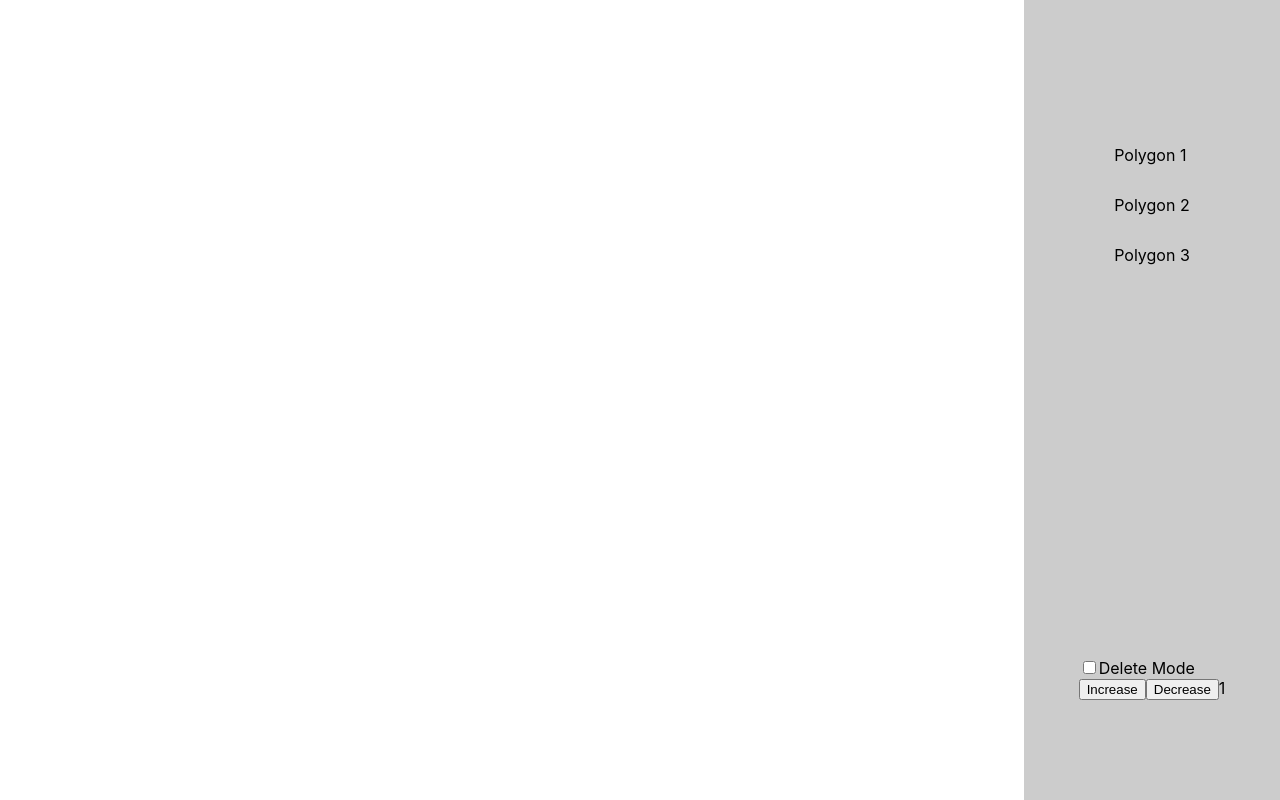
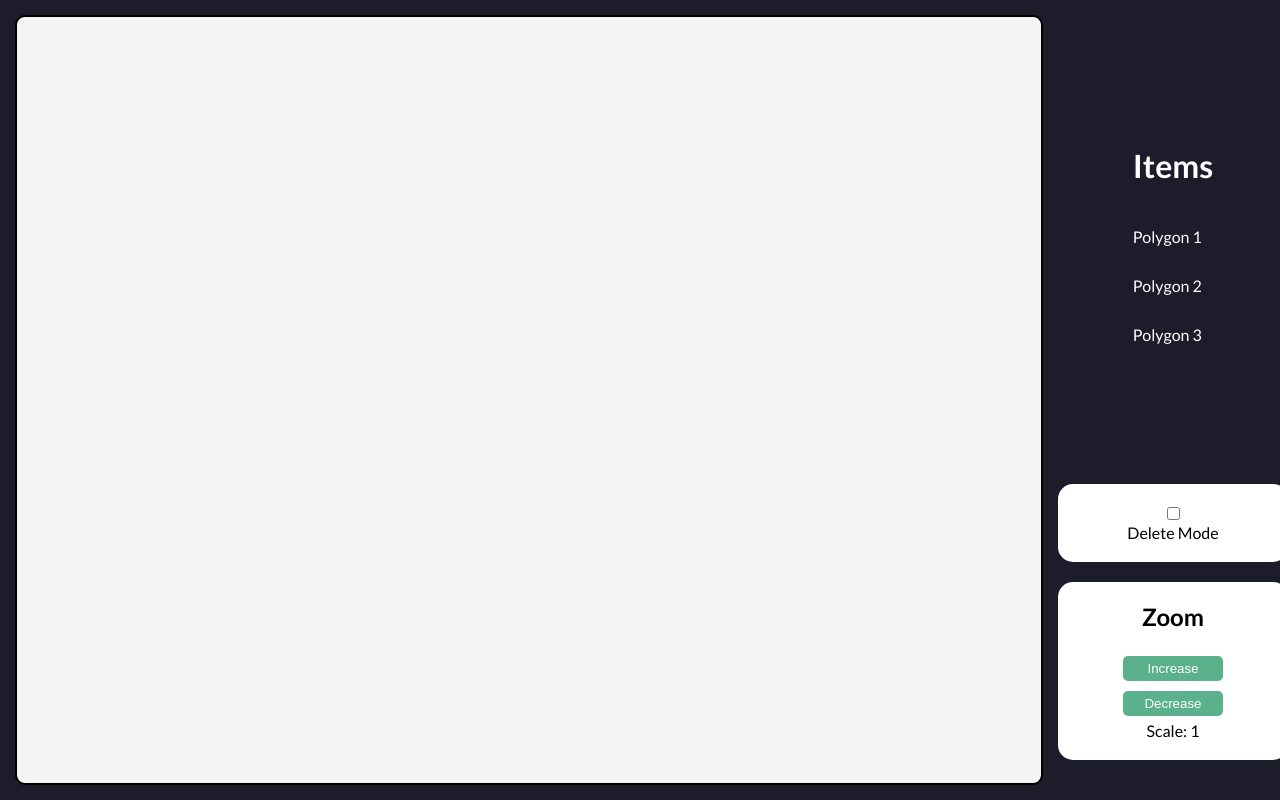
Before and after one commit to dbjowett/Drawing-App, a Next.js app: page / in a window 1280 px wide. Built offline with nearby package versions, Linux system fonts and the light colour scheme.

Commit message:
add to Styling to list

```diff
--- a/components/Canvas/Canvas.module.css
+++ b/components/Canvas/Canvas.module.css
@@ -0,0 +1,6 @@
+.canvas {
+  border: 2px solid rgb(0, 0, 0);
+  border-radius: 10px;
+  margin: 15px;
+  background-color: rgb(244, 244, 244);
+}
--- a/components/Canvas/index.js
+++ b/components/Canvas/index.js
@@ -1,4 +1,5 @@
 import { useEffect, useRef, useState } from 'react';
+import styles from './Canvas.module.css';
 
 function Canvas({ isDelete, scale }) {
   const canvasRef = useRef(null);
@@ -12,14 +13,16 @@ function Canvas({ isDelete, scale }) {
     canvas.height = window.innerHeight * 0.8;
 
     const context = canvas.getContext('2d');
+    context.scale(scale, scale);
     context.lineCap = 'round';
     context.strokeStyle = 'black';
     context.lineWidth = 3;
     context.imageSmoothingQuality = 'high';
     setContext(context);
-  }, []);
+  }, [scale]);
 
   function startDraw({ nativeEvent: { clientX, clientY } }) {
+    if (isDelete) return;
     setStartLocation({ clientX, clientY });
     setUserDrawing(true);
     context.beginPath();
@@ -34,19 +37,12 @@ function Canvas({ isDelete, scale }) {
   }
 
   function draw({ nativeEvent: { clientX, clientY } }) {
-    if (!userDrawing) {
-      return;
-    }
+    if (!userDrawing || isDelete) return;
     context.lineTo(clientX, clientY);
     context.stroke();
   }
 
-  useEffect(() => {
-    context?.scale(1, 1);
-    console.log(context);
-  }, [context, scale]);
-
-  return <canvas ref={canvasRef} onMouseMove={draw} onMouseDown={startDraw} onMouseUp={finishDraw} />;
+  return <canvas className={styles.canvas} ref={canvasRef} onMouseMove={draw} onMouseDown={startDraw} onMouseUp={finishDraw} />;
 }
 
 export default Canvas;
--- a/components/List/List.module.css
+++ b/components/List/List.module.css
@@ -1,7 +1,8 @@
 .listContainer {
   height: 100vh;
   width: 20vw;
-  background-color: #ccc;
+  background-color: #1d1c2b;
+  color: white;
   display: flex;
   flex-direction: column;
   align-items: center;
@@ -21,5 +22,38 @@
 }
 
 .deleteContainer {
-  margin-bottom: 100px;
+  margin-bottom: 20px;
+  text-align: center;
+  display: flex;
+  flex-direction: column;
+  background-color: rgb(255, 255, 255);
+  color: black;
+  padding: 20px 20px 20px 20px;
+  border-radius: 15px;
+  width: 18vw;
+  max-width: 230px;
 }
+
+.zoomContainer {
+  display: flex;
+  flex-direction: column;
+  margin-top: 20px;
+  justify-content: center;
+  align-items: center;
+  background-color: rgb(255, 255, 255);
+  color: black;
+  padding: 0 20px 20px 20px;
+  border-radius: 15px;
+  margin-bottom: 40px;
+}
+
+.zoomContainer button {
+  width: 100px;
+  padding: 5px 0;
+  margin: 5px;
+  border: none;
+  background-color: #5cb18d;
+  color: white;
+  border-radius: 5px;
+  cursor: pointer;
+}
--- a/components/List/index.js
+++ b/components/List/index.js
@@ -4,17 +4,21 @@ function List({ setIsDeleteMode, scale, setScale }) {
   return (
     <div className={styles.listContainer}>
       <ul>
+        <h1>Items</h1>
         <li>Polygon 1</li>
         <li>Polygon 2</li>
         <li>Polygon 3</li>
       </ul>
-      <div className={styles.deleteContainer}>
-        <input type='checkbox' id='toggle' onClick={(e) => setIsDeleteMode(e.target.checked)} />
-        <label htmlFor='toggle'>Delete Mode</label>
-        <div>
+      <div>
+        <div className={styles.deleteContainer}>
+          <input type='checkbox' id='toggle' onClick={(e) => setIsDeleteMode(e.target.checked)} />
+          <label htmlFor='toggle'>Delete Mode</label>
+        </div>
+        <div className={styles.zoomContainer}>
+          <h2>Zoom</h2>
           <button onClick={() => setScale(scale + 1)}>Increase </button>
           <button onClick={() => setScale(scale - 1)}>Decrease </button>
-          {scale}
+          Scale: {scale}
         </div>
       </div>
     </div>
--- a/pages/index.js
+++ b/pages/index.js
@@ -4,14 +4,8 @@ import List from '../components/List';
 import styles from '../styles/Home.module.css';
 
 export default function Home() {
-  // const [listItems, setListItems] = useState({});
-
   const [isDeleteMode, setIsDeleteMode] = useState(false);
   const [scale, setScale] = useState(1);
-
-  // useEffect(() => {
-  //   console.log(scale);
-  // }, [scale]);
 
   return (
     <div className={styles.container}>
--- a/styles/globals.css
+++ b/styles/globals.css
@@ -1,9 +1,11 @@
+@import url('https://fonts.googleapis.com/css2?family=Lato:wght@400;700&display=swap');
 html,
 body {
   padding: 0;
   margin: 0;
-  font-family: -apple-system, BlinkMacSystemFont, Segoe UI, Roboto, Oxygen,
-    Ubuntu, Cantarell, Fira Sans, Droid Sans, Helvetica Neue, sans-serif;
+  font-family: Lato, -apple-system, BlinkMacSystemFont, Segoe UI, Roboto, Oxygen, Ubuntu, Cantarell, Fira Sans, Droid Sans, Helvetica Neue,
+    sans-serif;
+  background-color: #1d1c2b;
 }
 
 a {
```
